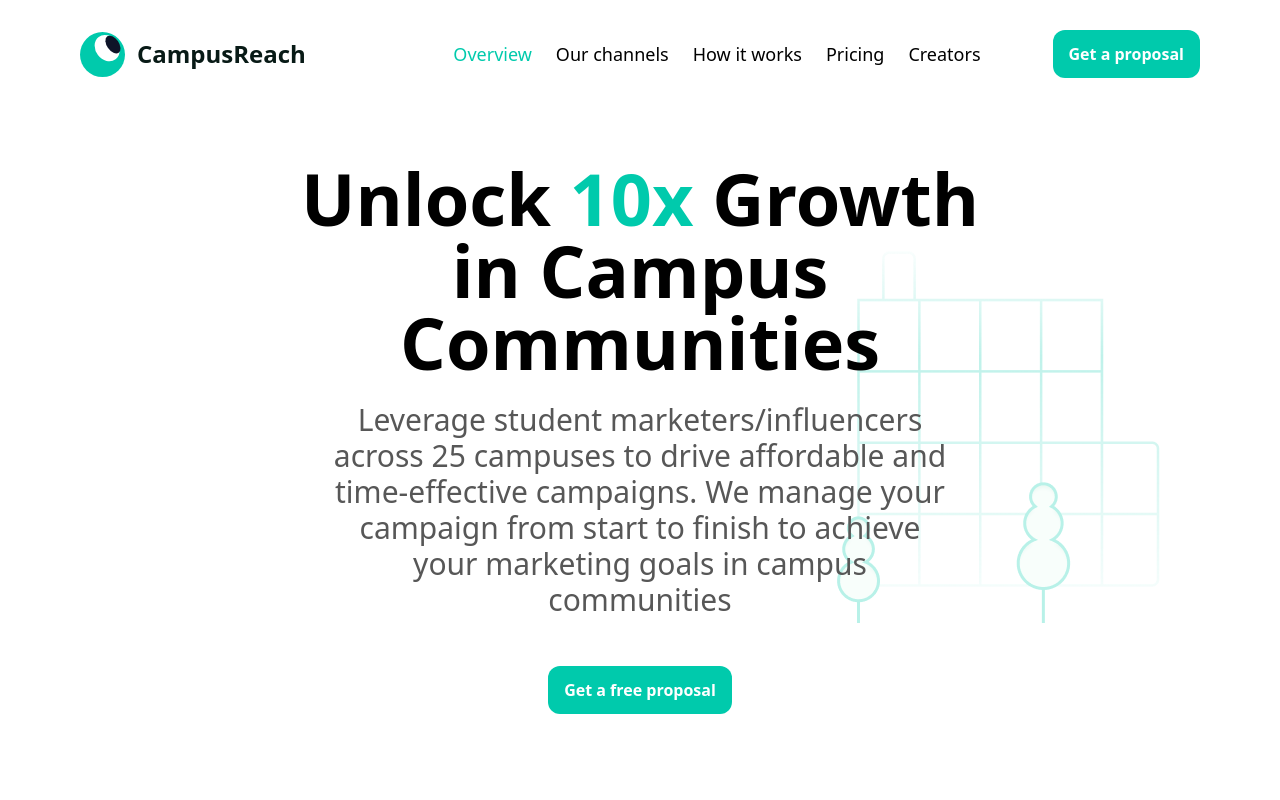
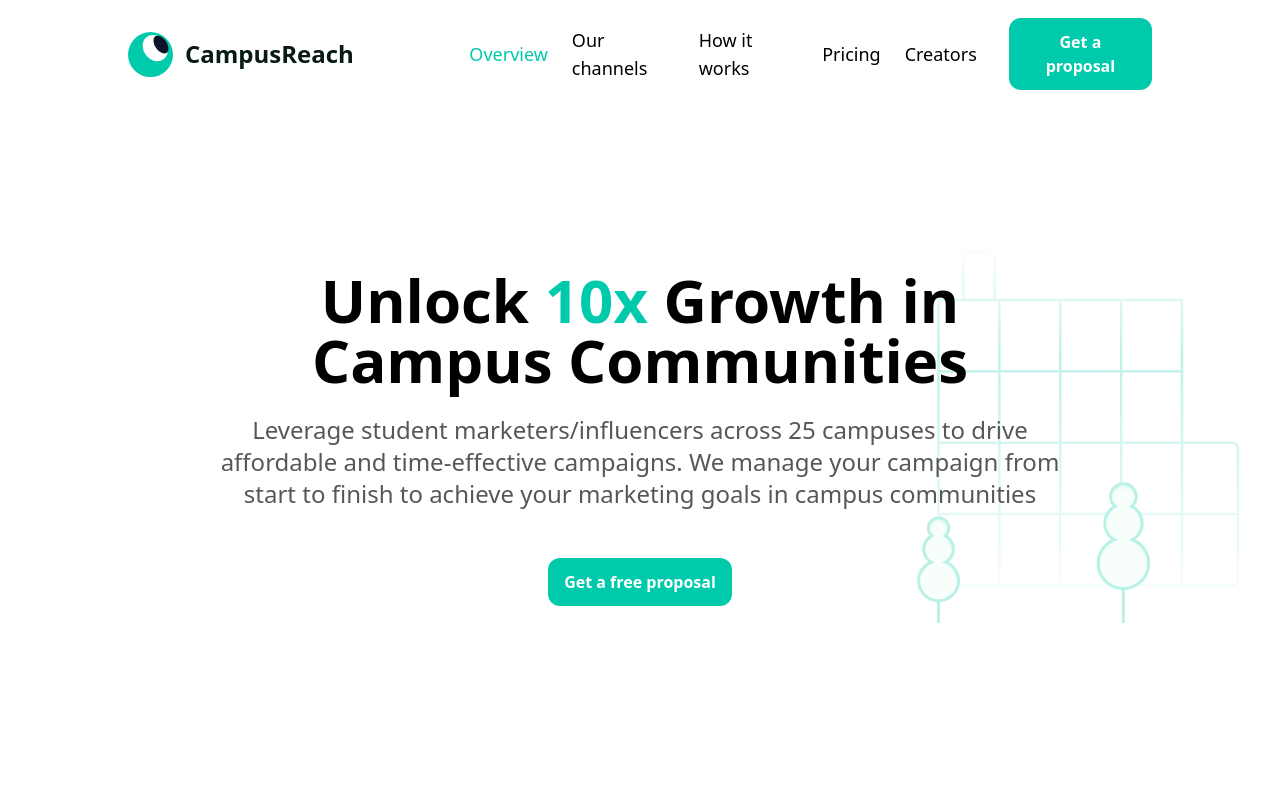
Before and after one commit to SILFRICA/CampusReach_Landing, a React (Vite) app: page / in a window 1280 px wide. Shown: the top 800 px of the page. Built offline with nearby package versions, Linux system fonts and the light colour scheme.

Commit message:
fix: width

```diff
--- a/src/App.tsx
+++ b/src/App.tsx
@@ -19,28 +19,30 @@ import MenuBtn from "./components/MenuBtn";
 function App() {
   return (
     <>
-      <div className="h-screen py-4 mb-8 md:mx-20 top-section">
-        <header className="relative h-[10%] flex items-center justify-between w-full gap-10">
+      <div className="h-screen py-4 mb-8 top-section">
+        <div className="relative h-[10%] flex justify-center items-center w-full">
+          <header className="flex lg:w-[80%] w-full justify-between max-md:mx-4">
             <div className="flex items-center gap-3">
               <img src={Logo} alt="Logo" />
               <h1 className="text-sm font-bold md:text-2xl text-forest-green-900">
                 CampusReach
               </h1>
             </div>
-          <div className="absolute flex-col justify-between hidden gap-8 md:flex md:w-2/3 md:flex-row md:relative">
+            <div className="absolute flex-col justify-between hidden gap-8 lg:flex lg:w-2/3 lg:flex-row lg:relative">
               <Navbar />
               <Button kind="button" title="Get a proposal" />
             </div>
             <MenuBtn />
           </header>
+        </div>
         <div className="flex h-[90%] flex-col justify-center items-center text-center hero-section">
           <div className="flex flex-col items-center justify-center w-full xl:w-2/3">
-            <h1 className="text-3xl font-bold xl:text-7xl lg:text-6xl">
+            <h1 className="text-3xl font-bold lg:text-6xl">
               Unlock <span className="text-forest-green-500">10x</span> Growth
               in Campus Communities
             </h1>
             <br />
-            <p className="font-medium text-center text-cr-gray-600 lg:text-2xl xl:text-3xl xl:w-5/6">
+            <p className="font-medium text-center text-cr-gray-600 lg:text-2xl xl:max-w-5/6">
               Leverage student marketers/influencers across 25 campuses to drive
               affordable and time-effective campaigns. We manage your campaign
               from start to finish to achieve your marketing goals in campus
--- a/src/components/MenuBtn.tsx
+++ b/src/components/MenuBtn.tsx
@@ -2,7 +2,7 @@ import React from "react";
 
 const MenuBtn: React.FC = () => {
   return (
-    <span className="flex flex-col gap-1 p-4 text-white rounded-lg md:hidden bg-forest-green-500">
+    <span className="flex flex-col gap-1 p-4 text-white rounded-lg lg:hidden bg-forest-green-500">
       <span className="w-5 h-1 bg-white" />
       <span className="w-5 h-1 bg-white" />
       <span className="w-5 h-1 bg-white" />
```
Lines whose indentation alone changed are shown as unchanged.
